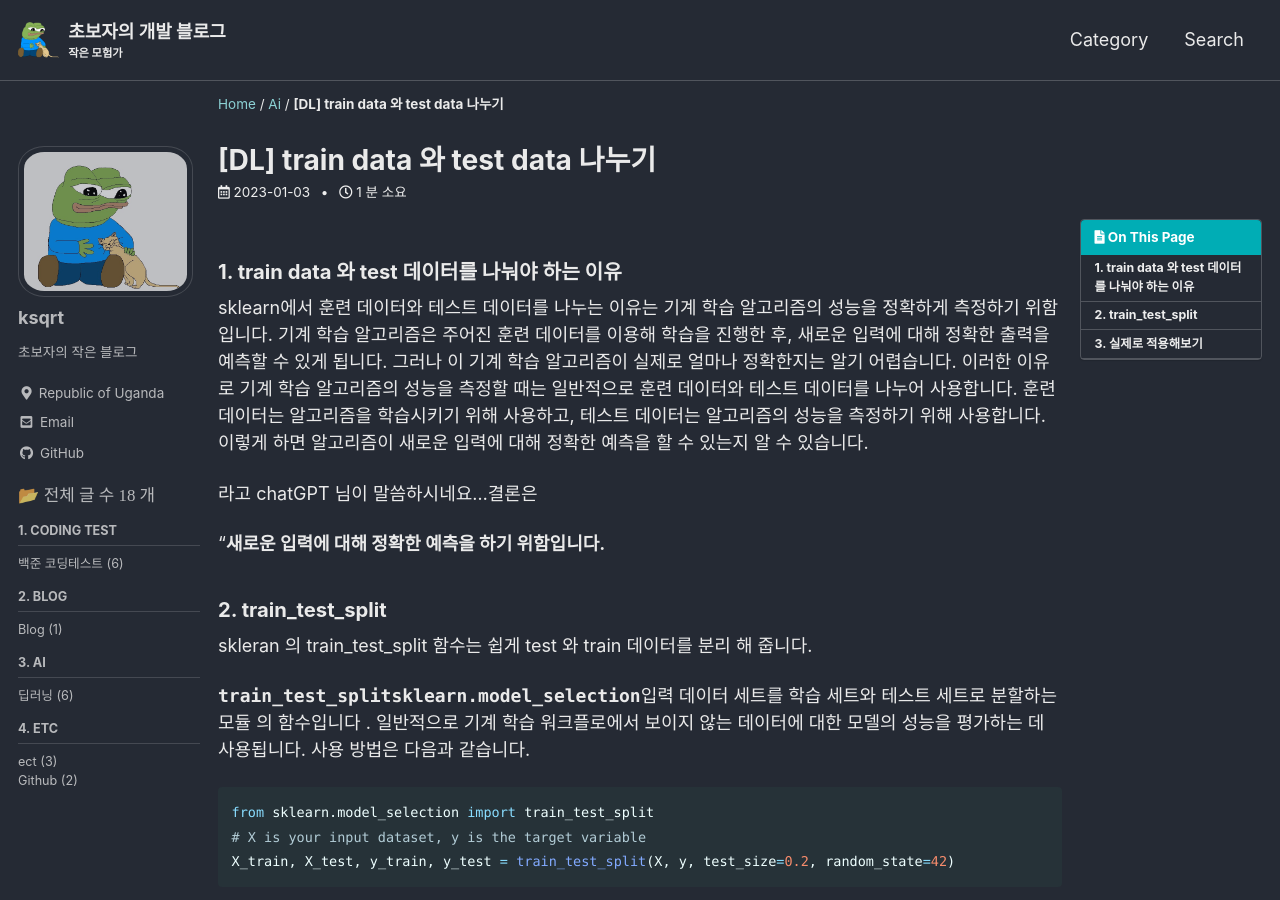
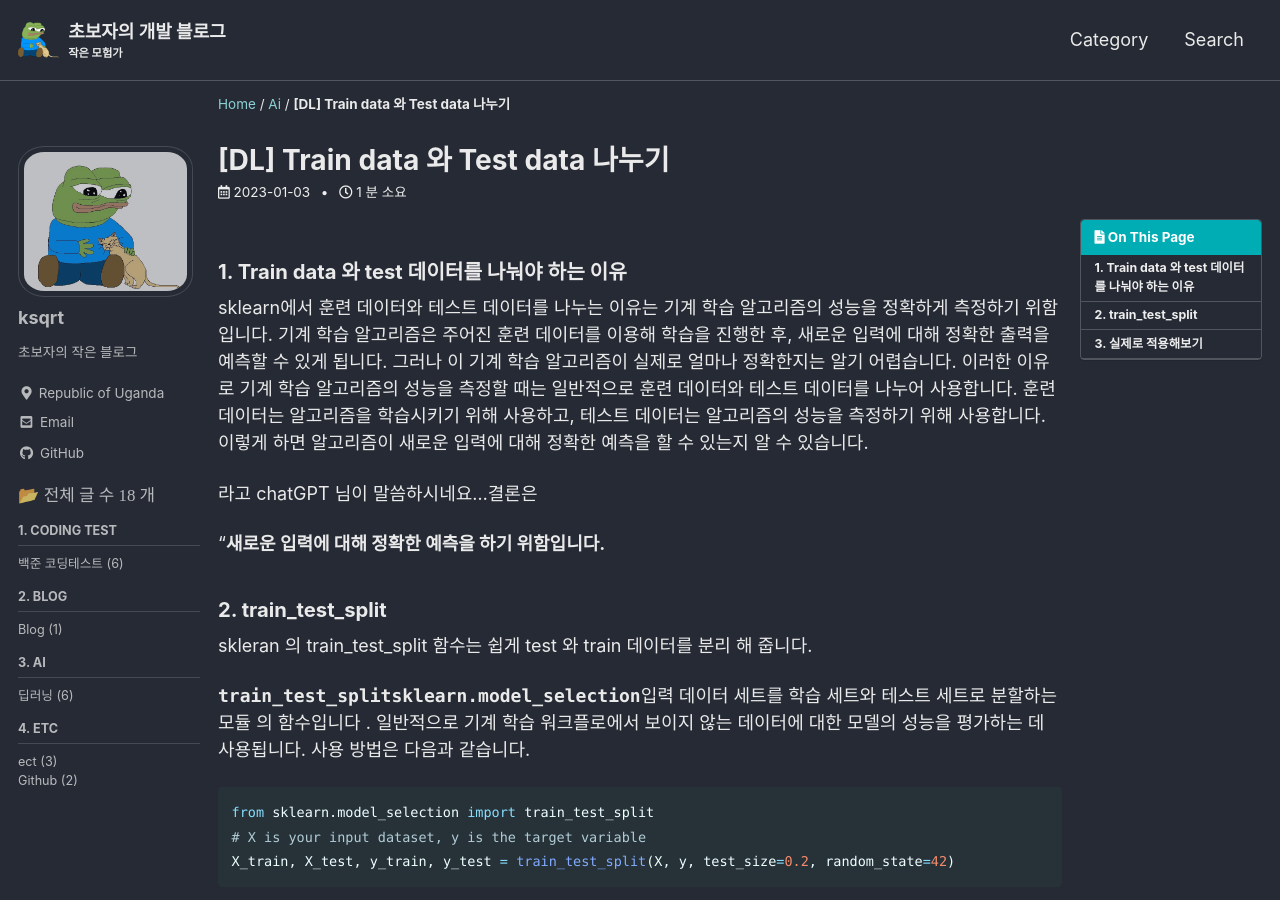
Before and after one commit to ksqrt/ksqrt.github.io, a Jekyll site: the page built from _posts/ai/2023-01-03-ai-train data 와 test data 나누기.md, in a window 1280 px wide and 900 px high. Built offline with Jekyll 4.4.1, drawn with Linux system fonts in a browser that asks for light colours; cached includes are drawn as plain includes; comment, search, counter and statistics services are not loaded.

Commit message:
변경 : 오타수정

```diff
--- a/_posts/ai/2023-01-03-ai-train data 와 test data 나누기.md
+++ b/_posts/ai/2023-01-03-ai-train data 와 test data 나누기.md
@@ -1,6 +1,6 @@
 ---
 layout: single
-title: "[DL] train data 와 test data 나누기"
+title: "[DL] Train data 와 Test data 나누기"
 categories:
   - ai
 
@@ -11,7 +11,7 @@ toc_sticky: true
 <!-- 위는 머릿말임 아래부터 포스트 본문 -->
 
 
-### 1. train data 와 test 데이터를 나눠야 하는 이유
+### 1. Train data 와 test 데이터를 나눠야 하는 이유
 
 sklearn에서 훈련 데이터와 테스트 데이터를 나누는 이유는 기계 학습 알고리즘의 성능을 정확하게 측정하기 위함입니다. 기계 학습 알고리즘은 주어진 훈련 데이터를 이용해 학습을 진행한 후, 새로운 입력에 대해 정확한 출력을 예측할 수 있게 됩니다. 그러나 이 기계 학습 알고리즘이 실제로 얼마나 정확한지는 알기 어렵습니다. 이러한 이유로 기계 학습 알고리즘의 성능을 측정할 때는 일반적으로 훈련 데이터와 테스트 데이터를 나누어 사용합니다. 훈련 데이터는 알고리즘을 학습시키기 위해 사용하고, 테스트 데이터는 알고리즘의 성능을 측정하기 위해 사용합니다. 이렇게 하면 알고리즘이 새로운 입력에 대해 정확한 예측을 할 수 있는지 알 수 있습니다.
 
```
Also changed, not shown: _posts/ai/2023-01-03-ai-Train Data, Test Data, Val Data copy.md (+6 -5 lines).
